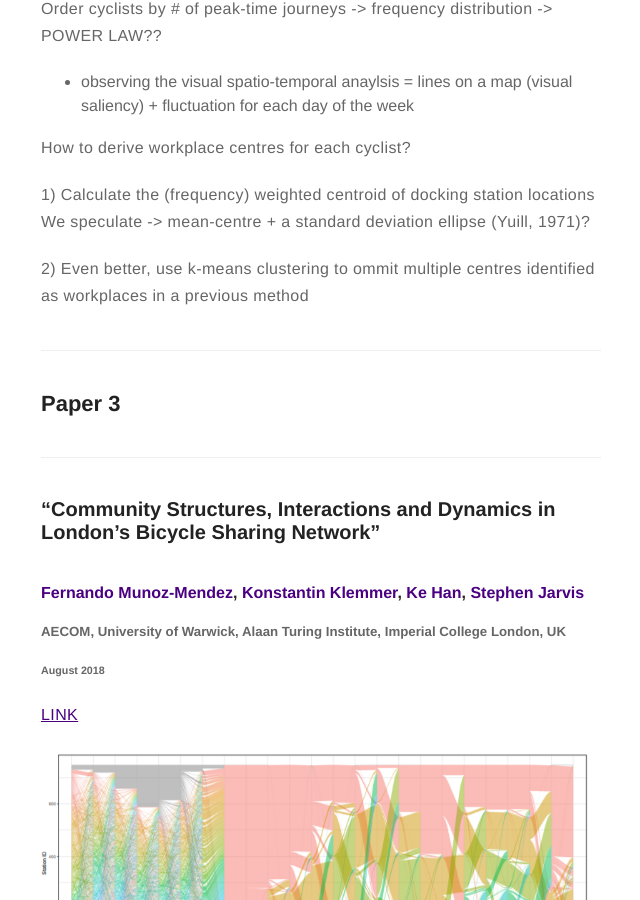
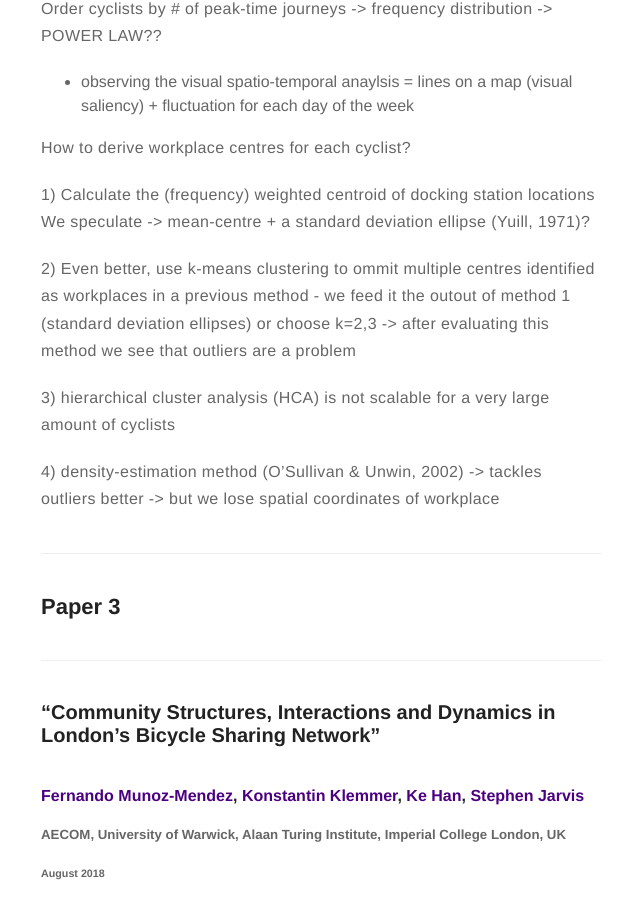
Before and after one commit to dljubenk/dljubenk.github.io, a Jekyll site: the page built from _posts/2019-02-06-literature-study.markdown, in a window 1280 px wide and 900 px high, scrolled down 5760 px. Shown: the whole window, without its empty margins (319-959 px from the left). Built offline with Jekyll 4.4.1, drawn with Linux system fonts in a browser that asks for light colours; emoji names are drawn with the system emoji font; comment, search, counter and statistics services are not loaded.

Commit message:
Update 2019-02-06-literature-study.markdown

```diff
--- a/_posts/2019-02-06-literature-study.markdown
+++ b/_posts/2019-02-06-literature-study.markdown
@@ -152,7 +152,14 @@ How to derive workplace centres for each cyclist?
 
 1) Calculate the (frequency) weighted centroid of docking station locations  We speculate -> mean-centre + a standard deviation ellipse (Yuill, 1971)?
 
-2) Even better, use k-means clustering to ommit multiple centres identified as workplaces in a previous method
+2) Even better, use k-means clustering to ommit multiple centres identified as workplaces in a previous method - we feed it the outout of method 1 (standard deviation ellipses) or choose k=2,3 -> after evaluating this method we see that outliers are a problem
+
+3) hierarchical cluster analysis (HCA) is not scalable for a very large amount of cyclists
+
+4) density-estimation method (O’Sullivan & Unwin, 2002) -> tackles outliers better -> but we lose spatial coordinates of workplace
+
+
+
 
 
 
```
